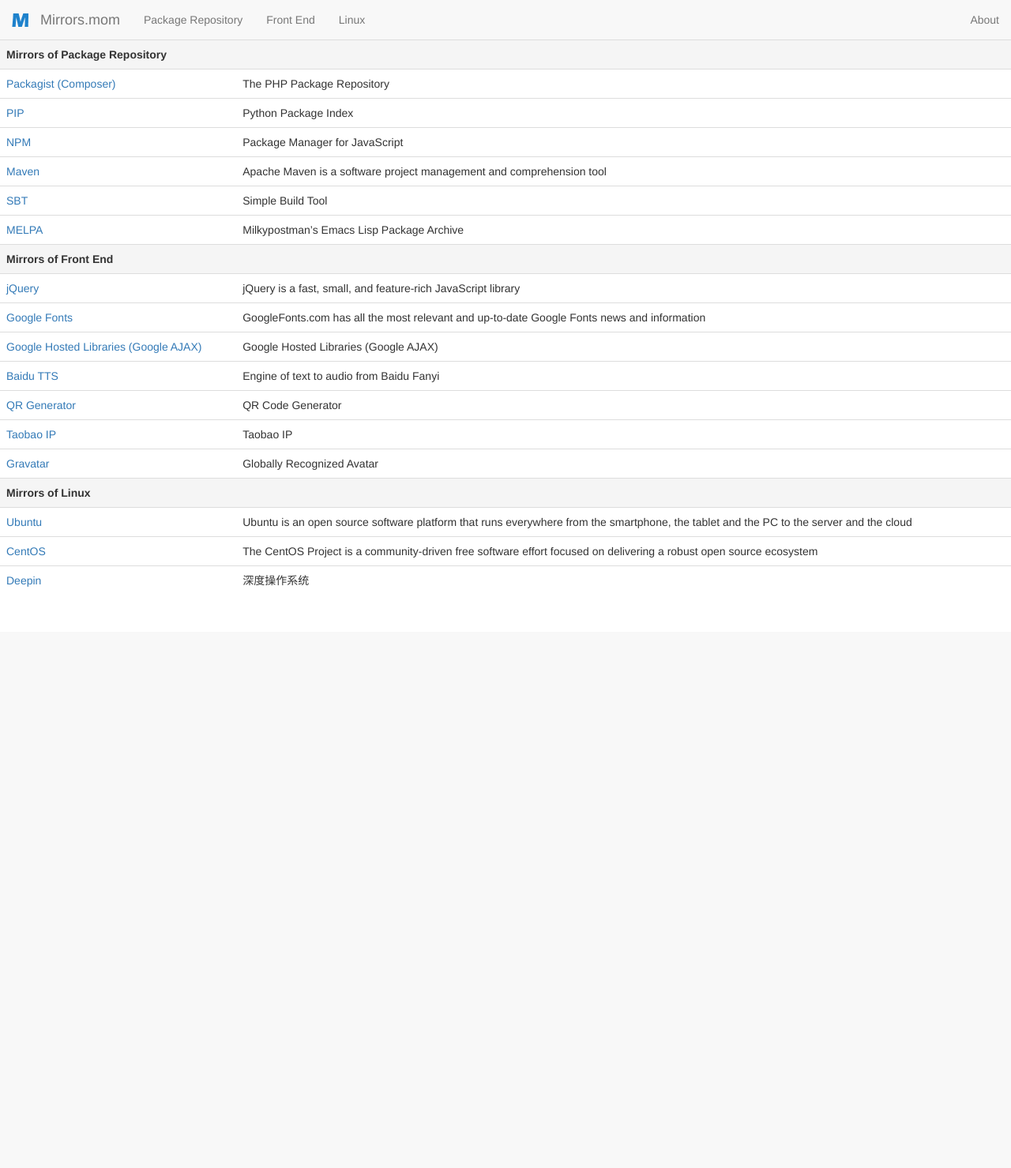
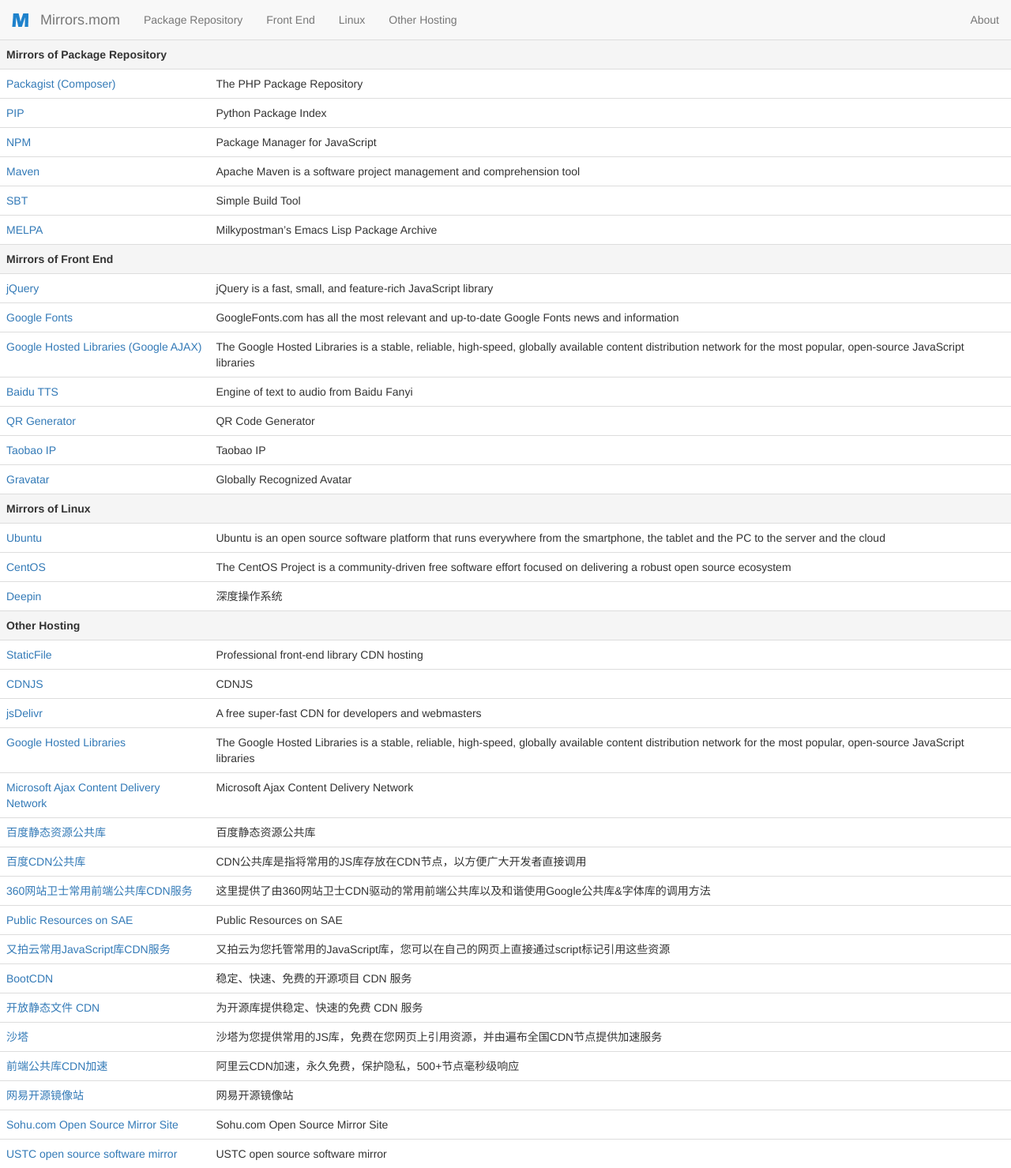
Before and after one commit to CodeMommy/CacheDream, a PHP site: page / in a window 1280 px wide. Shown: the whole page at 79% size. Before the commit the page ends 743 px from the top, so only its background shows below. Run offline with PHP 8.4, Linux system fonts and the light colour scheme; some libraries are stand-ins or nearby versions.

Commit message:
Other Hosting

```diff
--- a/index.php
+++ b/index.php
@@ -11,7 +11,7 @@ $site['description'] = '';
         <table class="table table-hover">
             <?php foreach ($projects as $key=>$project): ?>
                 <tr class="active" id="<?php echo $key; ?>">
-                    <th colspan="2">Mirrors of <?php echo $project['name']; ?></th>
+                    <th colspan="2"><?php echo $project['name']; ?></th>
                 </tr>
                 <?php foreach ($project['projects'] as $value): ?>
                     <tr>
--- a/projects.php
+++ b/projects.php
@@ -2,9 +2,10 @@
 
 $projects = array();
 
-$projects['package'] = array('name' => 'Package Repository', 'projects' => array());
-$projects['frontend'] = array('name' => 'Front End', 'projects' => array());
-$projects['linux'] = array('name' => 'Linux', 'projects' => array());
+$projects['package'] = array('name' => 'Mirrors of Package Repository', 'projects' => array());
+$projects['frontend'] = array('name' => 'Mirrors of Front End', 'projects' => array());
+$projects['linux'] = array('name' => 'Mirrors of Linux', 'projects' => array());
+$projects['link'] = array('name' => 'Other Hosting', 'projects' => array());
 
 array_push($projects['package']['projects'], array('name' => 'Packagist (Composer)', 'url' => '/mirrors/packagist/', 'about' => 'The PHP Package Repository'));
 array_push($projects['package']['projects'], array('name' => 'PIP', 'url' => '/mirrors/pip/', 'about' => 'Python Package Index'));
@@ -15,7 +16,8 @@ array_push($projects['package']['projects'], array('name' => 'MELPA', 'url' => '
 
 array_push($projects['frontend']['projects'], array('name' => 'jQuery', 'url' => '/mirrors/jquery/', 'about' => 'jQuery is a fast, small, and feature-rich JavaScript library'));
 array_push($projects['frontend']['projects'], array('name' => 'Google Fonts', 'url' => '/mirrors/google-fonts/', 'about' => 'GoogleFonts.com has all the most relevant and up-to-date Google Fonts news and information'));
-array_push($projects['frontend']['projects'], array('name' => 'Google Hosted Libraries (Google AJAX)', 'url' => '/mirrors/google-hosted-libraries/', 'about' => 'Google Hosted Libraries (Google AJAX)'));
+array_push($projects['frontend']['projects'], array('name' => 'Google Hosted Libraries (Google AJAX)', 'url' => '/mirrors/google-hosted-libraries/', 'about' => 'The Google Hosted Libraries is a stable, reliable, high-speed, globally available content distribution network for the most popular, open-source JavaScript libraries
+'));
 array_push($projects['frontend']['projects'], array('name' => 'Baidu TTS', 'url' => '/mirrors/baidu-tts/', 'about' => 'Engine of text to audio from Baidu Fanyi'));
 array_push($projects['frontend']['projects'], array('name' => 'QR Generator', 'url' => '/mirrors/qr-generator/', 'about' => 'QR Code Generator'));
 array_push($projects['frontend']['projects'], array('name' => 'Taobao IP', 'url' => '/mirrors/taobao-ip/', 'about' => 'Taobao IP'));
@@ -25,4 +27,22 @@ array_push($projects['linux']['projects'], array('name' => 'Ubuntu', 'url' => '/
 array_push($projects['linux']['projects'], array('name' => 'CentOS', 'url' => '/mirrors/centos/', 'about' => 'The CentOS Project is a community-driven free software effort focused on delivering a robust open source ecosystem'));
 array_push($projects['linux']['projects'], array('name' => 'Deepin', 'url' => '/mirrors/deepin/', 'about' => '深度操作系统'));
 
+array_push($projects['link']['projects'], array('name' => 'StaticFile', 'url' => 'http://www.staticfile.net/', 'about' => 'Professional front-end library CDN hosting'));
+array_push($projects['link']['projects'], array('name' => 'CDNJS', 'url' => 'https://cdnjs.com/', 'about' => 'CDNJS'));
+array_push($projects['link']['projects'], array('name' => 'jsDelivr', 'url' => 'http://www.jsdelivr.com/', 'about' => 'A free super-fast CDN for developers and webmasters'));
+array_push($projects['link']['projects'], array('name' => 'Google Hosted Libraries', 'url' => 'https://developers.google.com/speed/libraries/', 'about' => 'The Google Hosted Libraries is a stable, reliable, high-speed, globally available content distribution network for the most popular, open-source JavaScript libraries'));
+array_push($projects['link']['projects'], array('name' => 'Microsoft Ajax Content Delivery Network', 'url' => 'http://www.asp.net/ajax/cdn', 'about' => 'Microsoft Ajax Content Delivery Network'));
+array_push($projects['link']['projects'], array('name' => '百度静态资源公共库', 'url' => 'http://cdn.code.baidu.com/', 'about' => '百度静态资源公共库'));
+array_push($projects['link']['projects'], array('name' => '百度CDN公共库', 'url' => 'http://developer.baidu.com/wiki/index.php?title=docs/cplat/libs', 'about' => 'CDN公共库是指将常用的JS库存放在CDN节点，以方便广大开发者直接调用'));
+array_push($projects['link']['projects'], array('name' => '360网站卫士常用前端公共库CDN服务', 'url' => 'http://libs.useso.com/', 'about' => '这里提供了由360网站卫士CDN驱动的常用前端公共库以及和谐使用Google公共库&字体库的调用方法'));
+array_push($projects['link']['projects'], array('name' => 'Public Resources on SAE', 'url' => 'http://lib.sinaapp.com/', 'about' => 'Public Resources on SAE'));
+array_push($projects['link']['projects'], array('name' => '又拍云常用JavaScript库CDN服务', 'url' => 'http://jscdn.upai.com/', 'about' => '又拍云为您托管常用的JavaScript库，您可以在自己的网页上直接通过script标记引用这些资源'));
+array_push($projects['link']['projects'], array('name' => 'BootCDN', 'url' => 'http://www.bootcdn.cn/', 'about' => '稳定、快速、免费的开源项目 CDN 服务'));
+array_push($projects['link']['projects'], array('name' => '开放静态文件 CDN', 'url' => 'http://www.staticfile.org/', 'about' => '为开源库提供稳定、快速的免费 CDN 服务'));
+array_push($projects['link']['projects'], array('name' => '沙塔', 'url' => 'http://lib.shatacloud.com/', 'about' => '沙塔为您提供常用的JS库，免费在您网页上引用资源，并由遍布全国CDN节点提供加速服务'));
+array_push($projects['link']['projects'], array('name' => '前端公共库CDN加速', 'url' => 'http://cdnjs.net/', 'about' => '阿里云CDN加速，永久免费，保护隐私，500+节点毫秒级响应'));
+array_push($projects['link']['projects'], array('name' => '网易开源镜像站', 'url' => 'http://mirrors.163.com/', 'about' => '网易开源镜像站'));
+array_push($projects['link']['projects'], array('name' => 'Sohu.com Open Source Mirror Site', 'url' => 'http://mirrors.sohu.com/', 'about' => 'Sohu.com Open Source Mirror Site'));
+array_push($projects['link']['projects'], array('name' => 'USTC open source software mirror', 'url' => 'http://mirrors.ustc.edu.cn/', 'about' => 'USTC open source software mirror'));
+
 return $projects;
--- a/template/header.php
+++ b/template/header.php
@@ -53,6 +53,7 @@ $staticVersion = '8';
             <li><a href="/#package">Package Repository <span class="sr-only">(current)</span></a></li>
                 <li><a href="/#frontend">Front End <span class="sr-only">(current)</span></a></li>
                 <li><a href="/#linux">Linux <span class="sr-only">(current)</span></a></li>
+                <li><a href="/#link">Other Hosting <span class="sr-only">(current)</span></a></li>
 <!--            <li><a href="#">Link</a></li>-->
 <!--            <li class="dropdown">-->
 <!--            <a href="#" class="dropdown-toggle" data-toggle="dropdown" role="button" aria-haspopup="true" aria-expanded="false">Dropdown <span class="caret"></span></a>-->
```
